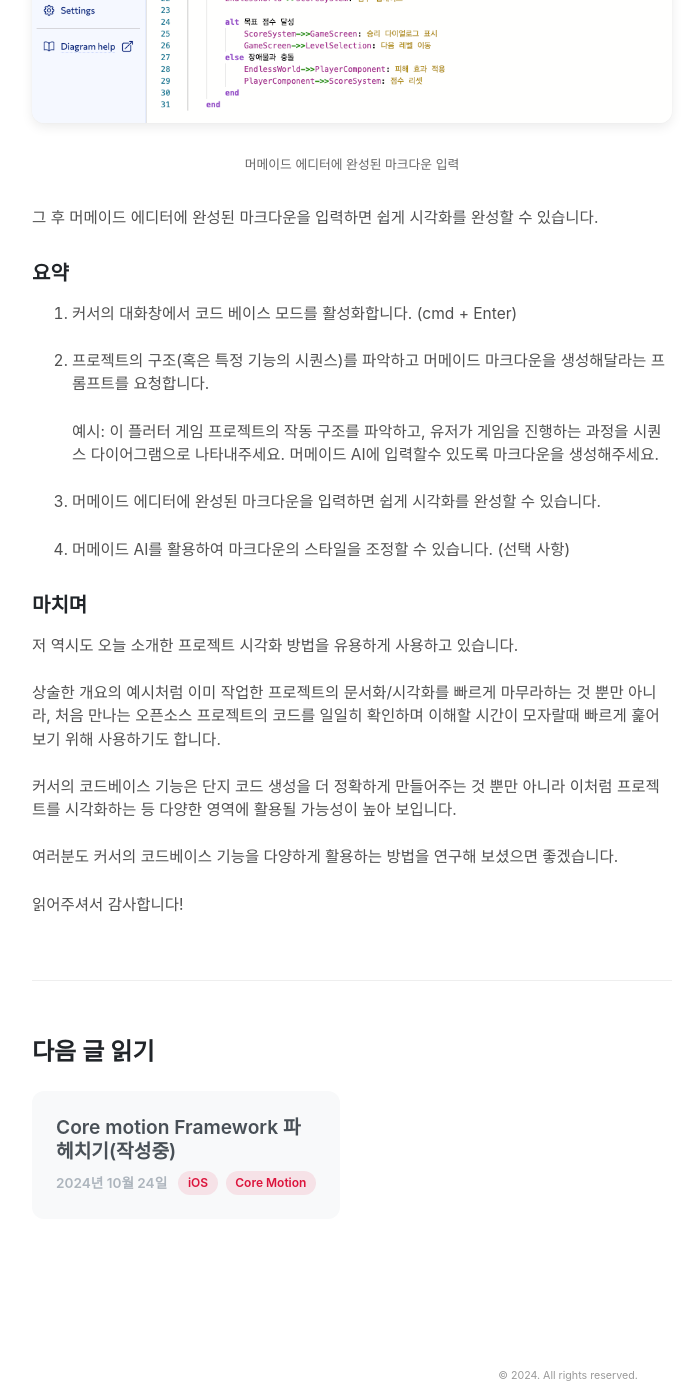
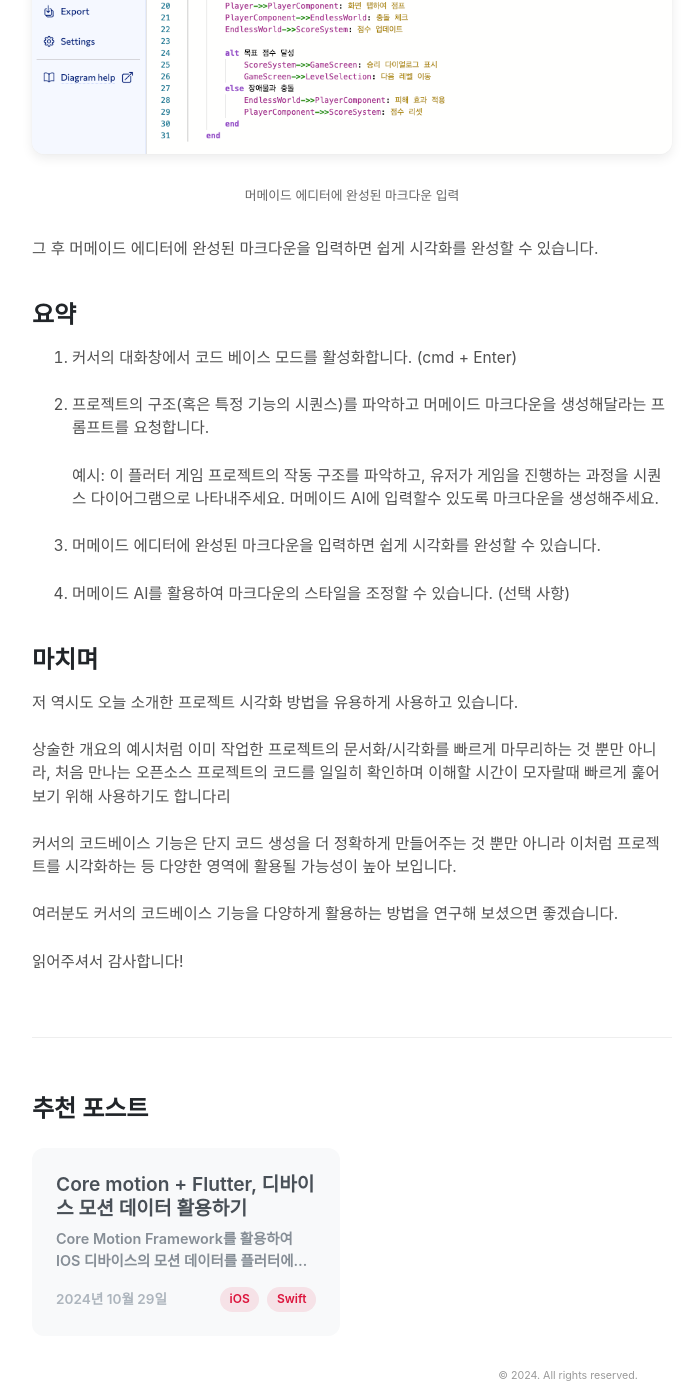
Before and after one commit to dc143cDev/dc143cDev.github.io, a Jekyll site: the page built from _posts/2024-10-21-cursor-ide.md, in a window 1280 px wide and 1400 px high, scrolled down 5175 px. Shown: the whole window, without its empty margins (288-985 px from the left). Built offline with Jekyll 4.4.1, drawn with Linux system fonts in a browser that asks for light colours; some web fonts are replaced; some of the changed text lies outside the part shown.

Commit message:
포스트 수정중, 다음 글 추천 로직 개선

```diff
--- a/_config.yml
+++ b/_config.yml
@@ -5,7 +5,7 @@ tagline: blog
 url: https://dc143cDev.github.io
 #paginate: 1
 baseurl: ""
-permalink: pretty
+permalink: /:title/
 
 author:
   name: dc143c
--- a/_layouts/post.html
+++ b/_layouts/post.html
@@ -34,27 +34,61 @@ layout: default
   </div>
 
   <div class="post-recommendations">
-    <h3 class="recommendations-title">다음 글 읽기</h3>
+    <h3 class="recommendations-title">추천 포스트</h3>
     <div class="recommendations-grid">
-      {% assign posts = site.posts | where_exp:"post", "post.url != page.url" %}
-      {% for post in posts limit:2 %}
-        <a href="{{ post.url }}" class="recommendation-card">
-          <h4 class="card-title">{{ post.title }}</h4>
-          {% if post.subtitle %}
-            <p class="card-subtitle">{{ post.subtitle }}</p>
+      {% assign available_posts = site.posts | where_exp:"post", "post.url != page.url" %}
+
+      {% if available_posts.size > 0 %}
+        {% if page.sgst_post %}
+          {% assign shown_count = 0 %}
+          {% for post_name in page.sgst_post %}
+            {% for site_post in available_posts %}
+              {% assign filename = site_post.path | split: '/' | last %}
+              {% if filename == post_name and shown_count < 2 %}
+                {% assign shown_count = shown_count | plus: 1 %}
+                <a href="{{ site_post.url }}" class="recommendation-card">
+                  <h4 class="card-title">{{ site_post.title }}</h4>
+                  {% if site_post.subtitle %}
+                    <p class="card-subtitle">{{ site_post.subtitle }}</p>
                   {% endif %}
                   <div class="card-meta">
-            <span class="card-date">{{ post.date | date: "%Y년 %m월 %d일" }}</span>
-            {% if post.tags %}
+                    <span class="card-date">{{ site_post.date | date: "%Y년 %m월 %d일" }}</span>
+                    {% if site_post.tags %}
                       <div class="card-tags">
-                {% for tag in post.tags limit:2 %}
+                        {% for tag in site_post.tags limit:2 %}
                           <span class="tag-small">{{ tag }}</span>
                         {% endfor %}
                       </div>
                     {% endif %}
                   </div>
                 </a>
+              {% endif %}
             {% endfor %}
+          {% endfor %}
+        {% else %}
+          {% assign shown_post = available_posts | first %}
+          <a href="{{ shown_post.url }}" class="recommendation-card">
+            <h4 class="card-title">{{ shown_post.title }}</h4>
+            {% if shown_post.subtitle %}
+              <p class="card-subtitle">{{ shown_post.subtitle }}</p>
+            {% endif %}
+            <div class="card-meta">
+              <span class="card-date">{{ shown_post.date | date: "%Y년 %m월 %d일" }}</span>
+              {% if shown_post.tags %}
+                <div class="card-tags">
+                  {% for tag in shown_post.tags limit:2 %}
+                    <span class="tag-small">{{ tag }}</span>
+                  {% endfor %}
+                </div>
+              {% endif %}
+            </div>
+          </a>
+        {% endif %}
+      {% else %}
+        <div class="no-recommendations">
+          <p>아직 추천할 만한 포스트가 없습니다.</p>
+        </div>
+      {% endif %}
     </div>
   </div>
 </article>
--- a/_posts/2024-10-21-cursor-ide.md
+++ b/_posts/2024-10-21-cursor-ide.md
@@ -1,13 +1,14 @@
 ---
 layout: post
 title: "프롬프트 한 문장으로 프로젝트 시각화하기"
-date: 2024-10-24
+date: 2024-10-21
 tags: [AI, Tool, IDE, Documentation]
 read_time: 7
 subtitle: "Cursor IDE의 코드베이스 기능과 머메이드 AI의 마크다운을 이용하여 프로젝트의 구조도를 그려봅시다"
+sgst_post: ["2024-10-29-core-motion.md"]
 ---
 
-### 개요
+## 개요
 
 첫 직장. 첫 프로젝트를 완수한 후 얼마 지나지 않아 제게 새로운 미션이 생겼습니다.
 
@@ -22,7 +23,7 @@ subtitle: "Cursor IDE의 코드베이스 기능과 머메이드 AI의 마크다
 
 
 
-### 머메이드(Mermaid)가 뭐에요?
+## 머메이드(Mermaid)가 뭐에요?
 
 우선, 프롬프트로 프로젝트를 시각화하기 위해 머메이드라는 도구에 대해 알아야 합니다.
 
@@ -117,7 +118,7 @@ graph TD
 
 
 
-### 그래서, 어떻게 만드나요?
+## 그래서, 어떻게 만드나요?
 
 위와 같은 프로젝트/기능 시각화는 커서 IDE의 코드베이스 기능을 활용합니다.
 
@@ -151,7 +152,7 @@ graph TD
 
 
 
-### 요약
+## 요약
 
 1. 커서의 대화창에서 코드 베이스 모드를 활성화합니다. (cmd + Enter)
 
@@ -163,11 +164,11 @@ graph TD
 
 4. 머메이드 AI를 활용하여 마크다운의 스타일을 조정할 수 있습니다. (선택 사항)
 
-### 마치며
+## 마치며
 
 저 역시도 오늘 소개한 프로젝트 시각화 방법을 유용하게 사용하고 있습니다.
 
-상술한 개요의 예시처럼 이미 작업한 프로젝트의 문서화/시각화를 빠르게 마무라하는 것 뿐만 아니라, 처음 만나는 오픈소스 프로젝트의 코드를 일일히 확인하며 이해할 시간이 모자랄때 빠르게 훑어보기 위해 사용하기도 합니다.
+상술한 개요의 예시처럼 이미 작업한 프로젝트의 문서화/시각화를 빠르게 마무리하는 것 뿐만 아니라, 처음 만나는 오픈소스 프로젝트의 코드를 일일히 확인하며 이해할 시간이 모자랄때 빠르게 훑어보기 위해 사용하기도 합니다리
 
 커서의 코드베이스 기능은 단지 코드 생성을 더 정확하게 만들어주는 것 뿐만 아니라 이처럼 프로젝트를 시각화하는 등 다양한 영역에 활용될 가능성이 높아 보입니다.
 
--- a/_posts/2024-10-29-core-motion.md
+++ b/_posts/2024-10-29-core-motion.md
@@ -1,8 +1,10 @@
 ---
 layout: post
-title: "Core motion Framework 파헤치기(작성중)"
-date: 2024-10-24
-tags: [iOS, Core Motion, Swift]
+title: "Core motion + Flutter, 디바이스 모션 데이터 활용하기"
+date: 2024-10-29
+tags: [iOS, Swift, Flutter]
+read_time: 10
+subtitle: "Core Motion Framework를 활용하여 IOS 디바이스의 모션 데이터를 플러터에서 활용해봅니다"
 ---
 
 ## Core Motion 소개
--- a/_sass/_posts.scss
+++ b/_sass/_posts.scss
@@ -625,3 +625,12 @@
     }
   }
 }
+
+.no-recommendations {
+  grid-column: 1 / -1;
+  text-align: center;
+  padding: 2rem;
+  background: var(--gray-100);
+  border-radius: 12px;
+  color: var(--gray-600);
+}
```
Lines whose indentation alone changed are shown as unchanged.
